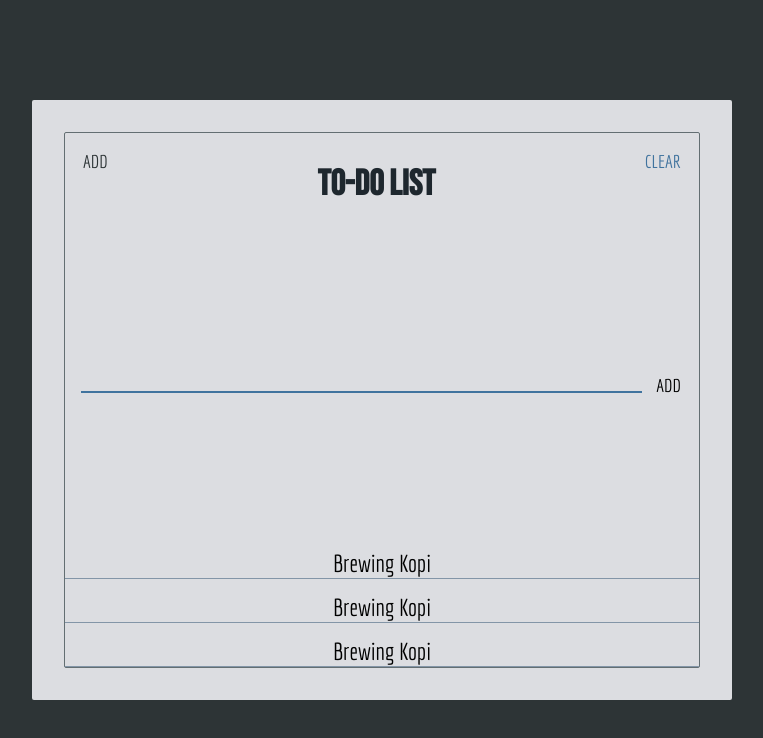
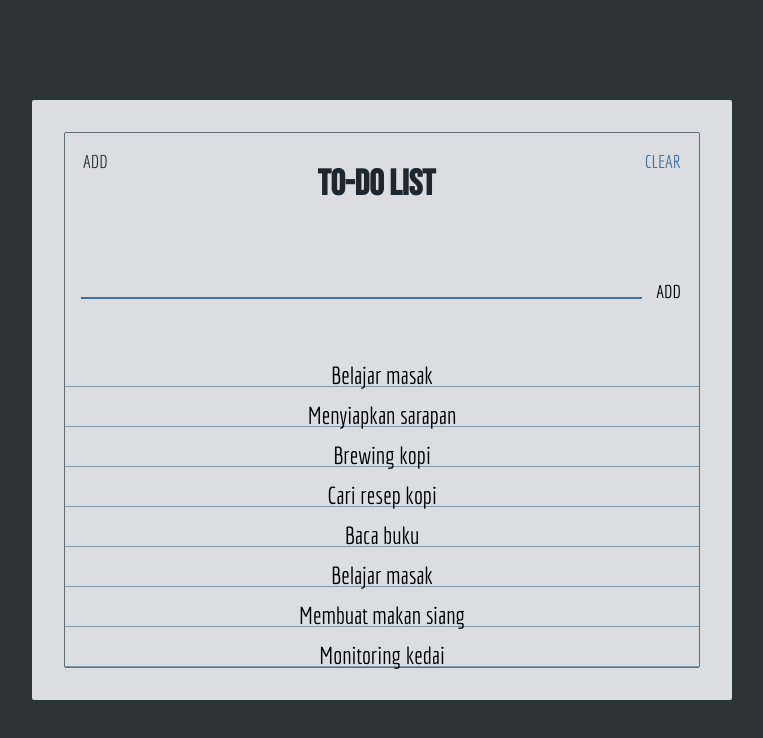
Before and after one commit to archyrei/react-todo-list, a React (Create React App) app: page / in a window 1280 px wide. Shown: the top 738 px of the page, without its empty margins (258-1021 px from the left). Built offline with nearby package versions, Linux system fonts and the light colour scheme.

Commit message:
update item & make pages todo-list

```diff
--- a/src/App.js
+++ b/src/App.js
@@ -1,22 +1,8 @@
 import React from "react";
 import "./styles.css";
 
-import Paper from "./components/paper";
-import Header from "./components/header";
-import AddForm from "./components/form";
-import List from "./components/todo-list";
-import Item from "./layout/item";
+import TodoList from "./pages/todo-list";
 
 export default function App() {
-  return (
-    <Paper>
-      <Header />
-      <AddForm />
-      <List>
-        <Item />
-        <Item />
-        <Item />
-      </List>
-    </Paper>
-  );
+  return <TodoList />;
 }
--- a/src/components/todo-list.jsx
+++ b/src/components/todo-list.jsx
@@ -1,15 +1,40 @@
 import React from "react";
-import PropTypes from "prop-types";
+import Item from "../layout/item";
 
-const List = ({ children }) => {
-  return <section className="list-todo">{children}</section>;
-};
-
-List.PropTypes = {
-  children: PropTypes.oneOfType([
-    PropTypes.arrayOf(PropTypes.node),
-    PropTypes.node
-  ])
+const List = () => {
+  const acts = [
+    {
+      text: "Belajar masak"
+    },
+    {
+      text: "Menyiapkan sarapan"
+    },
+    {
+      text: "Brewing kopi"
+    },
+    {
+      text: "Cari resep kopi"
+    },
+    {
+      text: "Baca buku"
+    },
+    {
+      text: "Belajar masak"
+    },
+    {
+      text: "Membuat makan siang"
+    },
+    {
+      text: "Monitoring kedai"
+    }
+  ];
+  return (
+    <section className="list-todo">
+      {acts.map(act => {
+        return <Item text={act.text} />;
+      })}
+    </section>
+  );
 };
 
 export default List;
--- a/src/layout/item.jsx
+++ b/src/layout/item.jsx
@@ -1,11 +1,16 @@
 import React from "react";
+import PropTypes from "prop-types";
 
-const Item = () => {
+const Item = props => {
   return (
     <div className="todo">
-      <span className="todo-text">Brewing Kopi</span>
+      <span className="todo-text">{props.text}</span>
     </div>
   );
 };
 
+Item.PropTypes = {
+  text: PropTypes.string.isRequired
+};
+
 export default Item;
--- /dev/null
+++ b/src/pages/todo-list.jsx
@@ -0,0 +1,19 @@
+import React from "react";
+
+import Paper from "../components/paper";
+import Header from "../components/header";
+import AddForm from "../components/form";
+import List from "../components/todo-list";
+import Item from "../layout/item";
+
+const TodoList = () => {
+  return (
+    <Paper>
+      <Header />
+      <AddForm />
+      <List />
+    </Paper>
+  );
+};
+
+export default TodoList;
--- a/src/styles.css
+++ b/src/styles.css
@@ -134,13 +134,14 @@ html {
 .list-todo {
   display: flex;
   flex-direction: column;
+  min-height: 320px;
 }
 
 .todo {
   position: relative;
   flex: 1 0 auto;
   text-align: center;
-  min-height: 30px;
+  max-height: 40px;
   margin: 14px 0px 0px;
   font-family: "Economica", sans-serif;
   font-size: 24px;
@@ -148,6 +149,8 @@ html {
 }
 
 .todo-text {
+  width: 100%;
+  height: 38px;
   position: absolute;
   left: 50%;
   transform: translate(-50%);
```
